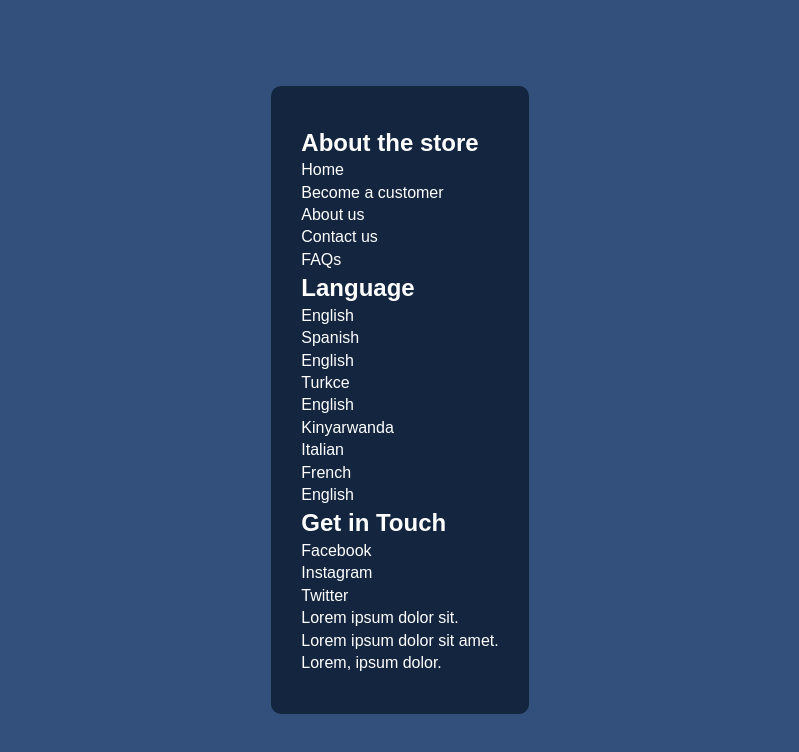
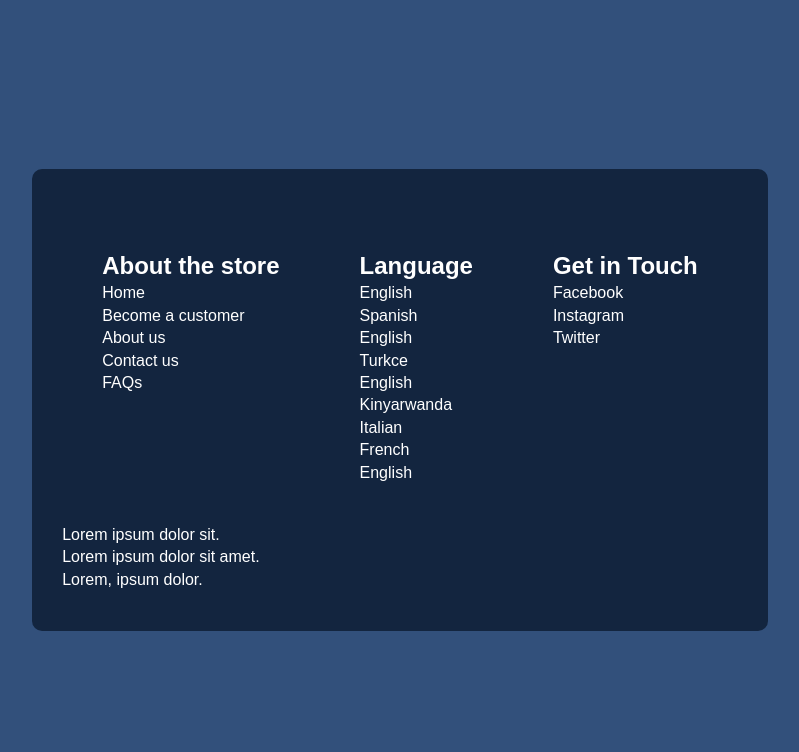
Before and after one commit to Oliviier-dev/big-footer, a plain HTML site: page index.html in a window 1280 px wide. Shown: the whole page, without its empty margins (240-1039 px from the left). Drawn offline with Linux system fonts and the light colour scheme.

Commit message:
Added some classes in html for better styling

```diff
--- a/index.html
+++ b/index.html
@@ -10,8 +10,8 @@
 
     <div class="container">
         <div class="wrapper">
-            <div>
-                <div>
+            <div class="showcase">
+                <div class="about">
                     <h2>About the store</h2>
                     <p>Home</p>
                     <p>Become a customer</p>
@@ -19,7 +19,7 @@
                     <p>Contact us</p>
                     <p>FAQs</p>
                 </div>
-                <div>
+                <div class="language">
                     <h2>Language</h2>
                     <p>English</p>
                     <p>Spanish</p>
@@ -31,14 +31,14 @@
                     <p>French</p>
                     <p>English</p>
                 </div>
-                <div>
+                <div class="intouch">
                     <h2>Get in Touch</h2>
                     <p>Facebook</p>
                     <p>Instagram</p>
                     <p>Twitter</p>
                 </div>
             </div>
-            <div>
+            <div class="footer">
                 <p>Lorem ipsum dolor sit.</p>
                 <p>Lorem ipsum dolor sit amet.</p>
                 <p>Lorem, ipsum dolor.</p>
```
